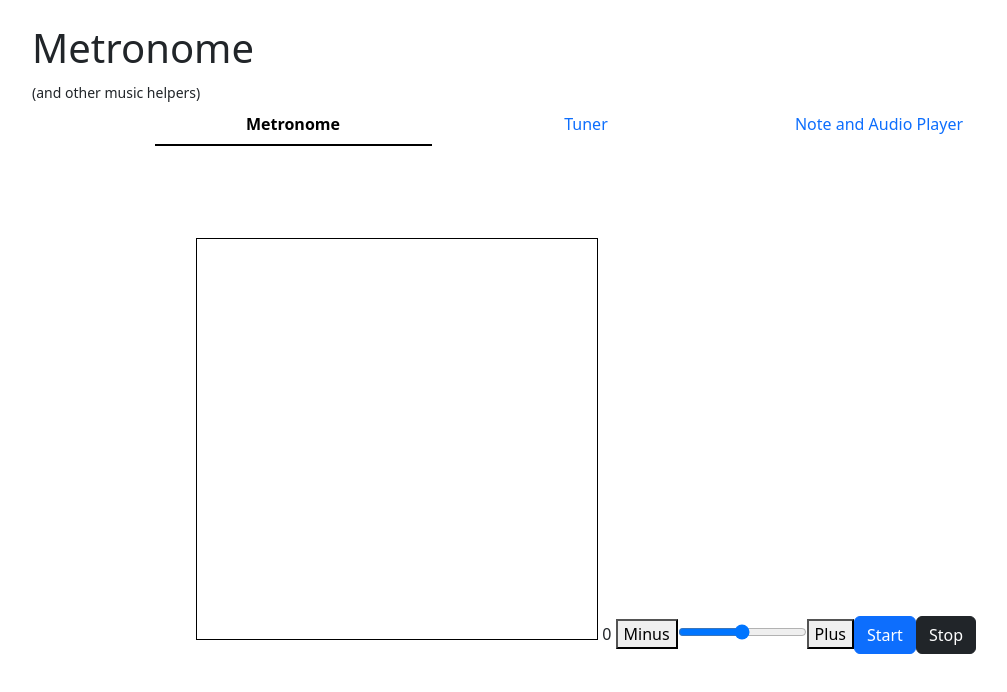
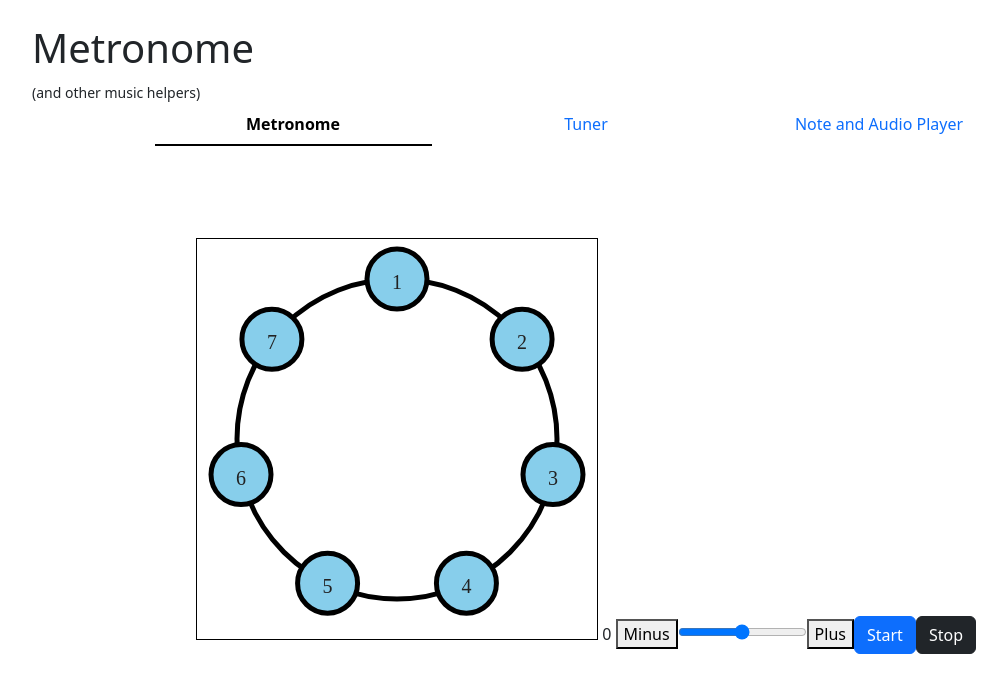
Before and after one commit to bwillwork/metronome, an Angular app: page /metronome in a window 1280 px wide. Shown: the top 692 px of the page, without its empty margins (54-1061 px from the left). Built offline with nearby package versions, Linux system fonts and the light colour scheme.

Commit message:
Adding code for the mtronome visualization

```diff
--- a/src/app/components/metronome-display/metronome-display.ts
+++ b/src/app/components/metronome-display/metronome-display.ts
@@ -20,8 +20,9 @@ export class MetronomeDisplay implements AfterViewInit, OnDestroy {
   @ViewChild('canvas')
   public canvasRef!: ElementRef<HTMLCanvasElement>;
 
-  public width = 400;
-  public height = 400;
+  public length;
+  public width;
+  public height;
 
   public beatsPerMinute = input();
 
@@ -34,16 +35,93 @@ export class MetronomeDisplay implements AfterViewInit, OnDestroy {
   );
   public metronome: Signal<number> = toSignal(this.metronome$, { initialValue: 0 });
 
+  private ctx?: CanvasRenderingContext2D;
+
+  constructor() {
+    this.length = 400;
+    this.width = this.length;
+    this.height = this.length;
+  }
+
   ngAfterViewInit() {
     // Access the raw DOM element
     const canvas = this.canvasRef.nativeElement;
-    const ctx = canvas.getContext('2d')!;
-
-    //console.log(rawDiv.innerHTML); // "Raw Element"
-    //rawDiv.style.color = 'red'; // Direct DOM manipulation
+    this.ctx = canvas.getContext('2d')!;
+    this.draw(this.ctx);
   }
 
-  private animationLoop() {}
+  private draw(ctx: CanvasRenderingContext2D) {
+
+    const padding = 20;
+    const center: Point = {
+      x: this.width / 2,
+      y: this.height / 2,
+    };
+    const mainCircle = {
+      c: center,
+      r: this.length / 2 - padding * 2,
+      color: '#ffffff'
+    };
+    this.drawCircle(ctx,mainCircle);
+
+
+    const numCircles = 7;
+    for(let i = 0; i < numCircles; ++i) {
+      const rads = (2 * Math.PI * i) / numCircles - (0.5 * Math.PI);
+      const coords = this.radsToDegrees(rads,center,mainCircle.r);
+      console.log(coords);
+      const circle = {
+        c: coords,
+        r: 30,
+        name: (i + 1).toString(),
+        color: 'skyblue'
+      };
+      this.drawCircle(ctx, circle);
+    }
+
+  }
+
+  private drawCircle(ctx: CanvasRenderingContext2D, circle: CircleData) {
+    ctx.beginPath();
+    ctx.strokeStyle = 'black';
+    ctx.lineWidth = 5;
+
+    ctx.arc(circle.c.x, circle.c.y, circle.r, 0, (Math.PI / 180) * 360, false);
+    ctx.fillStyle = circle.color;
+    ctx.fill();
+    ctx.stroke();
+    ctx.closePath();
+
+    if(circle.name) {
+      const height = 20;
+      ctx.font = `${height}px serif`;
+      ctx.fillStyle = '#222';
+      const width = ctx.measureText(circle.name).width;
+      const x = circle.c.x - (width/2);
+      const y = circle.c.y + (height/2);
+      ctx.fillText(circle.name, x, y);
+    }
+  }
+
+  private radsToDegrees(rads: number, center: Point, radius: number) {
+    //const r = rads % (Math.PI * 2);
+    return {
+      x: radius * Math.cos(rads) + center.x,
+      y: radius * Math.sin(rads) + center.y,
+    };
+  }
 
   ngOnDestroy(): void {}
 }
+
+export type CircleData = {
+  c: Point,
+  r: number,
+  name?: string,
+  color: string
+};
+
+export type Point = {
+  x: number,
+  y: number
+};
```
